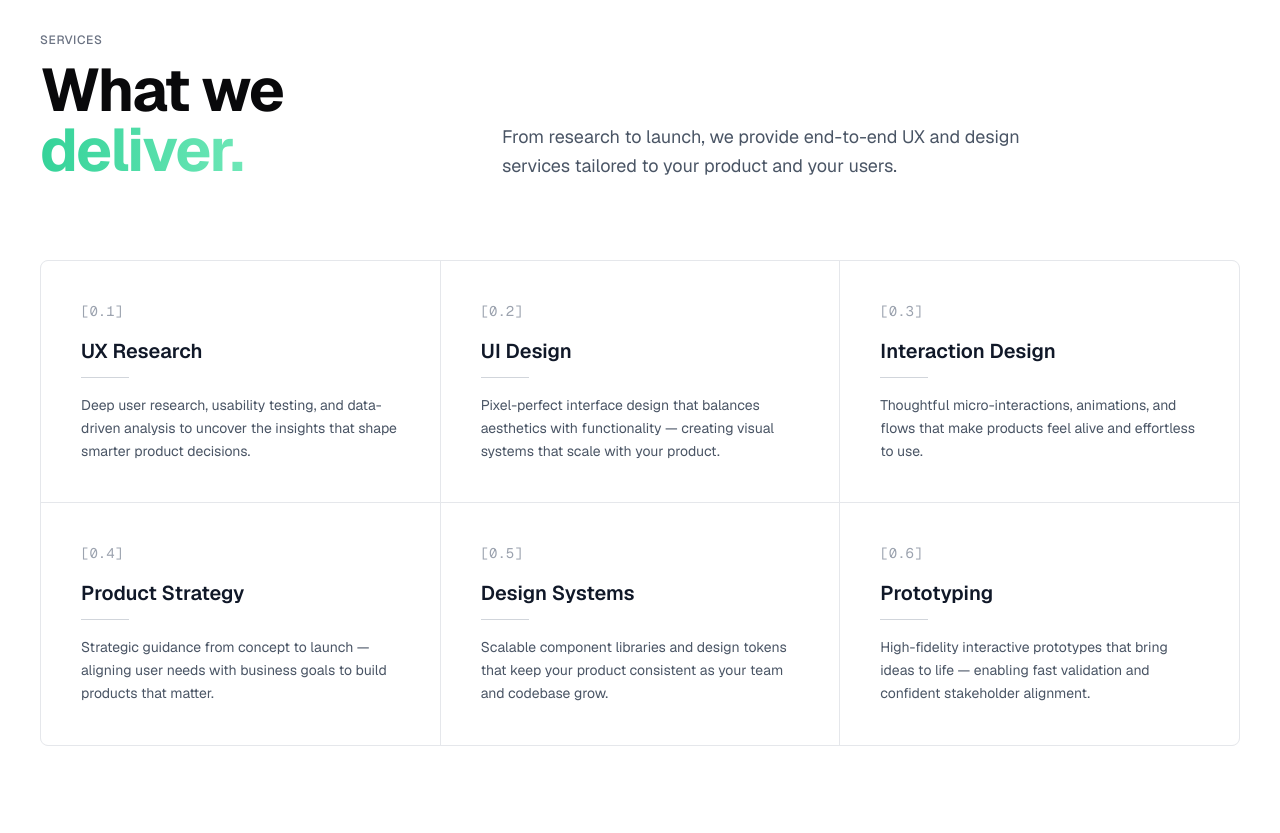
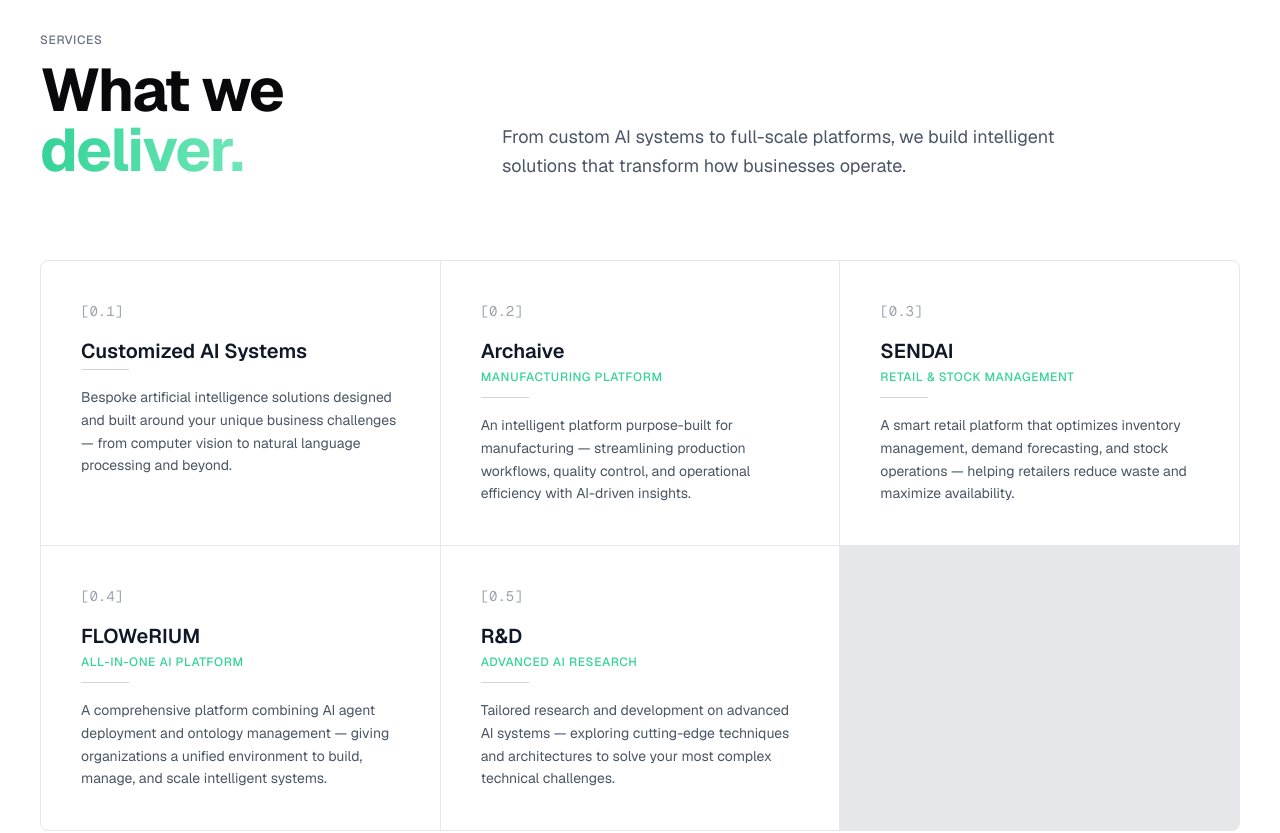
Before and after one commit to rickhuang-starup/spin-ux-website, a Next.js app: page / in a window 1280 px wide. Shown: the part 880-1713 px from the top of the page. Built offline with nearby package versions, Linux system fonts and the light colour scheme.

Commit message:
Update services to AI products: Archaive, SENDAI, FLOWeRIUM, R&D
Replaced UX design services with actual product offerings. Each
service card now shows a tag line for the platform category.

Co-Authored-By: Claude Opus 4.6 (1M context) <noreply@anthropic.com>

```diff
--- a/src/components/Footer.tsx
+++ b/src/components/Footer.tsx
@@ -1,10 +1,10 @@
 const footerLinks = {
   services: [
-    { label: "UX Research", href: "#services" },
-    { label: "UI Design", href: "#services" },
-    { label: "Interaction Design", href: "#services" },
-    { label: "Product Strategy", href: "#services" },
-    { label: "Design Systems", href: "#services" },
+    { label: "Customized AI Systems", href: "#services" },
+    { label: "Archaive", href: "#services" },
+    { label: "SENDAI", href: "#services" },
+    { label: "FLOWeRIUM", href: "#services" },
+    { label: "R&D", href: "#services" },
   ],
   company: [
     { label: "About", href: "#about" },
--- a/src/components/Services.tsx
+++ b/src/components/Services.tsx
@@ -1,39 +1,37 @@
 const services = [
   {
     number: "[0.1]",
-    title: "UX Research",
+    title: "Customized AI Systems",
     description:
-      "Deep user research, usability testing, and data-driven analysis to uncover the insights that shape smarter product decisions.",
+      "Bespoke artificial intelligence solutions designed and built around your unique business challenges — from computer vision to natural language processing and beyond.",
   },
   {
     number: "[0.2]",
-    title: "UI Design",
+    title: "Archaive",
+    tag: "Manufacturing Platform",
     description:
-      "Pixel-perfect interface design that balances aesthetics with functionality — creating visual systems that scale with your product.",
+      "An intelligent platform purpose-built for manufacturing — streamlining production workflows, quality control, and operational efficiency with AI-driven insights.",
   },
   {
     number: "[0.3]",
-    title: "Interaction Design",
+    title: "SENDAI",
+    tag: "Retail & Stock Management",
     description:
-      "Thoughtful micro-interactions, animations, and flows that make products feel alive and effortless to use.",
+      "A smart retail platform that optimizes inventory management, demand forecasting, and stock operations — helping retailers reduce waste and maximize availability.",
   },
   {
     number: "[0.4]",
-    title: "Product Strategy",
+    title: "FLOWeRIUM",
+    tag: "All-in-One AI Platform",
     description:
-      "Strategic guidance from concept to launch — aligning user needs with business goals to build products that matter.",
+      "A comprehensive platform combining AI agent deployment and ontology management — giving organizations a unified environment to build, manage, and scale intelligent systems.",
   },
   {
     number: "[0.5]",
-    title: "Design Systems",
+    title: "R&D",
+    tag: "Advanced AI Research",
     description:
-      "Scalable component libraries and design tokens that keep your product consistent as your team and codebase grow.",
-  },
-  {
-    number: "[0.6]",
-    title: "Prototyping",
-    description:
-      "High-fidelity interactive prototypes that bring ideas to life — enabling fast validation and confident stakeholder alignment.",
+      "Tailored research and development on advanced AI systems — exploring cutting-edge techniques and architectures to solve your most complex technical challenges.",
   },
 ];
 
@@ -55,8 +53,8 @@ export default function Services() {
           </div>
           <div className="flex items-end lg:col-span-5">
             <p className="max-w-xl text-lg leading-relaxed text-gray-600">
-              From research to launch, we provide end-to-end UX and design
-              services tailored to your product and your users.
+              From custom AI systems to full-scale platforms, we build
+              intelligent solutions that transform how businesses operate.
             </p>
           </div>
         </div>
@@ -71,9 +69,14 @@ export default function Services() {
               <span className="mb-4 block font-mono text-sm text-muted-light">
                 {service.number}
               </span>
-              <h3 className="mb-3 text-xl font-semibold text-gray-900">
+              <h3 className="mb-1 text-xl font-semibold text-gray-900">
                 {service.title}
               </h3>
+              {"tag" in service && service.tag && (
+                <p className="mb-3 text-xs font-medium uppercase tracking-wider text-accent-blue">
+                  {service.tag}
+                </p>
+              )}
               <div className="mb-4 h-px w-12 bg-border transition-all group-hover:w-20 group-hover:bg-accent-blue" />
               <p className="text-sm leading-relaxed text-gray-600">
                 {service.description}
```
